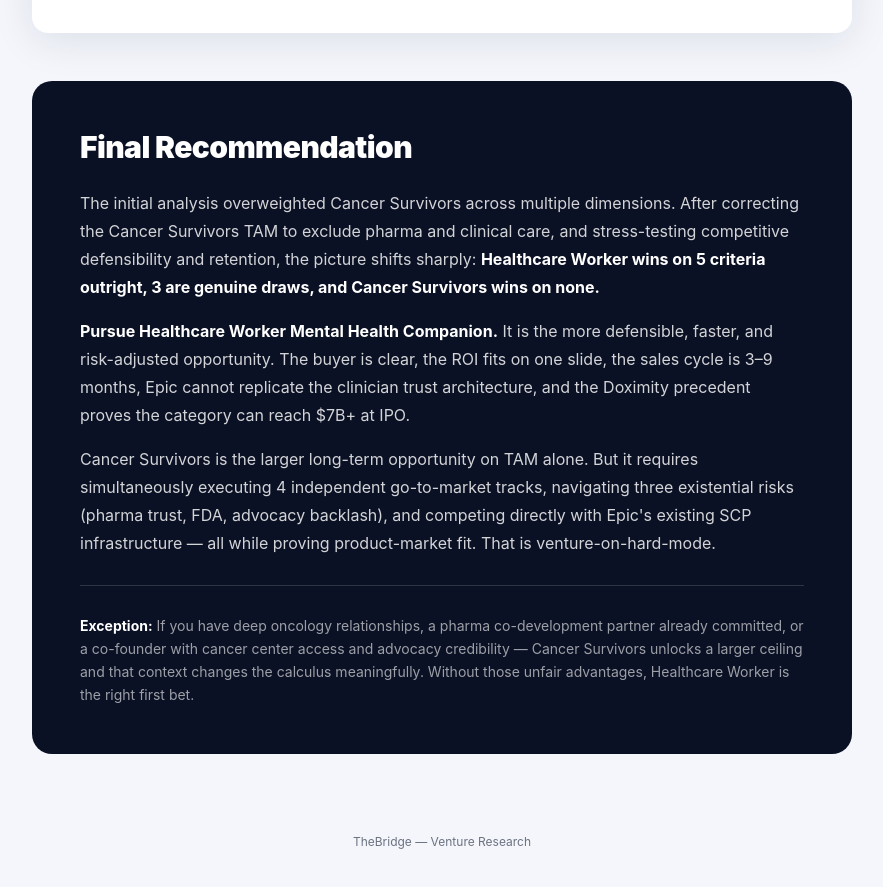
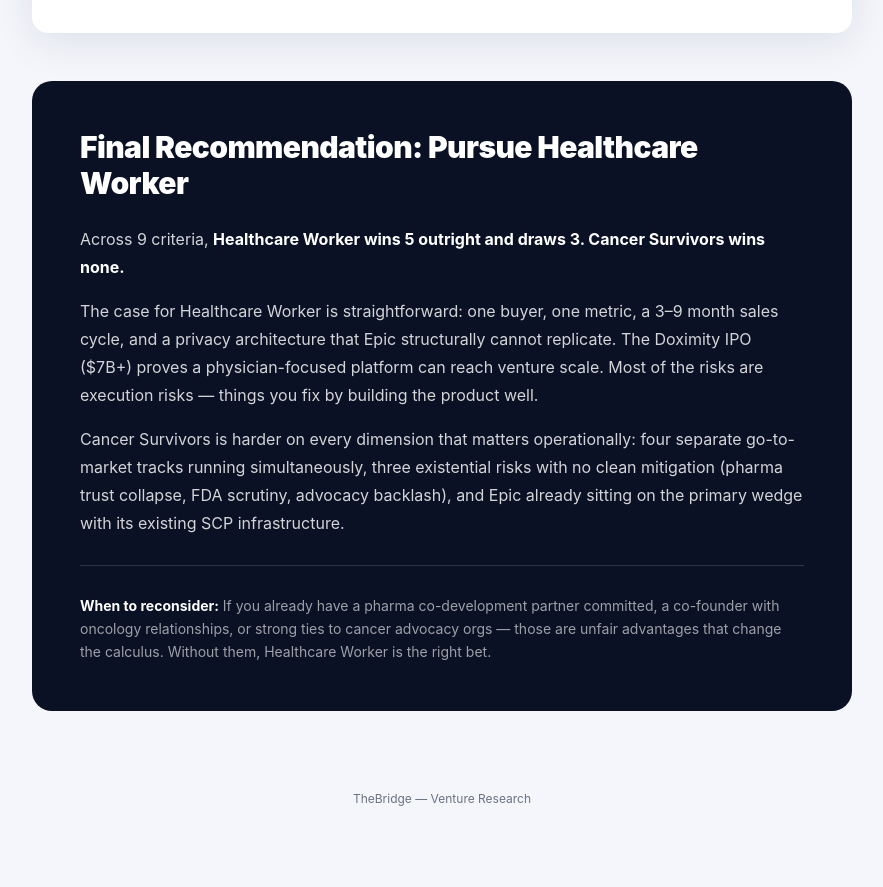
Before and after one commit to Kenza-R/TheBridge, a plain HTML site: page docs/index.html in a window 1280 px wide. Shown: the part 6250-7137 px from the top of the page, without its empty margins (198-1081 px from the left). Drawn offline with Linux system fonts and the light colour scheme.

Commit message:
Simplify final recommendation copy for clarity
Co-Authored-By: Claude Sonnet 4.6 <noreply@anthropic.com>

```diff
--- a/docs/index.html
+++ b/docs/index.html
@@ -562,12 +562,12 @@
 <!-- ═══ FINAL VERDICT ═══ -->
 <div class="verdict-box">
   <div class="verdict-inner">
-    <h2>Final Recommendation</h2>
-    <p>The initial analysis overweighted Cancer Survivors across multiple dimensions. After correcting the Cancer Survivors TAM to exclude pharma and clinical care, and stress-testing competitive defensibility and retention, the picture shifts sharply: <strong>Healthcare Worker wins on 5 criteria outright, 3 are genuine draws, and Cancer Survivors wins on none.</strong></p>
-    <p><strong>Pursue Healthcare Worker Mental Health Companion.</strong> It is the more defensible, faster, and risk-adjusted opportunity. The buyer is clear, the ROI fits on one slide, the sales cycle is 3–9 months, Epic cannot replicate the clinician trust architecture, and the Doximity precedent proves the category can reach $7B+ at IPO.</p>
-    <p>Cancer Survivors is the larger long-term opportunity on TAM alone. But it requires simultaneously executing 4 independent go-to-market tracks, navigating three existential risks (pharma trust, FDA, advocacy backlash), and competing directly with Epic's existing SCP infrastructure — all while proving product-market fit. That is venture-on-hard-mode.</p>
+    <h2>Final Recommendation: Pursue Healthcare Worker</h2>
+    <p>Across 9 criteria, <strong>Healthcare Worker wins 5 outright and draws 3. Cancer Survivors wins none.</strong></p>
+    <p>The case for Healthcare Worker is straightforward: one buyer, one metric, a 3–9 month sales cycle, and a privacy architecture that Epic structurally cannot replicate. The Doximity IPO ($7B+) proves a physician-focused platform can reach venture scale. Most of the risks are execution risks — things you fix by building the product well.</p>
+    <p>Cancer Survivors is harder on every dimension that matters operationally: four separate go-to-market tracks running simultaneously, three existential risks with no clean mitigation (pharma trust collapse, FDA scrutiny, advocacy backlash), and Epic already sitting on the primary wedge with its existing SCP infrastructure.</p>
     <div class="caveat">
-      <strong>Exception:</strong> If you have deep oncology relationships, a pharma co-development partner already committed, or a co-founder with cancer center access and advocacy credibility — Cancer Survivors unlocks a larger ceiling and that context changes the calculus meaningfully. Without those unfair advantages, Healthcare Worker is the right first bet.
+      <strong>When to reconsider:</strong> If you already have a pharma co-development partner committed, a co-founder with oncology relationships, or strong ties to cancer advocacy orgs — those are unfair advantages that change the calculus. Without them, Healthcare Worker is the right bet.
     </div>
   </div>
 </div>
```
